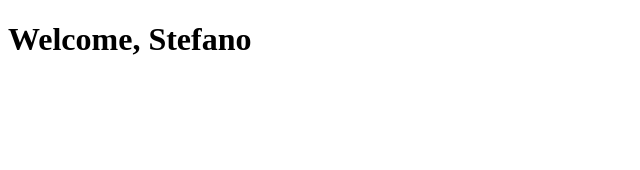
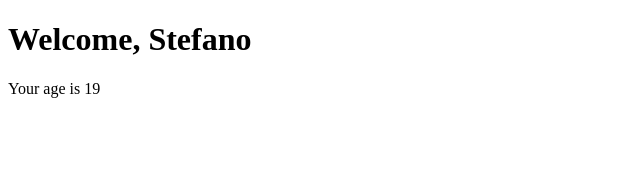
Before and after one commit to StefanoMacina/DEVELHOPE-exercises, a React (Vite) app in the folder ex-12/: page / in a window 1280 px wide. Shown: the top 170 px of the page, without its empty margins (0-640 px from the left). Built offline with nearby package versions, Linux system fonts and the light colour scheme.

Commit message:
completato ex 13

```diff
--- /dev/null
+++ b/ex-12/src/Age.jsx
@@ -0,0 +1,8 @@
+import React from "react";
+
+export function Age(props) {
+  const { age } = props;
+  return (
+    <>{age > 18 ? <p>Your age is {age}</p> : <p>You are very young!</p>}</>
+  );
+}
--- a/ex-12/src/App.jsx
+++ b/ex-12/src/App.jsx
@@ -1,11 +1,13 @@
 import React from "react";
 import { Welcome } from "./Welcome";
+import { Age } from "./Age";
 
 
 export function App() {
   return (
     <>
-      <Welcome name="Stefano" age={63}/>
+      <Welcome name="Stefano" />
+      <Age age={19} />
     </>
   );
 }
--- a/ex-12/src/Welcome.jsx
+++ b/ex-12/src/Welcome.jsx
@@ -1,11 +1,10 @@
 import React from "react";
 
 export function Welcome(props) {
-  const { name , age } = props;
+  const { name } = props;
   return (
     <>
       <h1>Welcome, {name}</h1>
-      {name =='John' && age > 18 && age < 65 && <p>Your age is {age}</p>}
     </>
   );
 }
```
